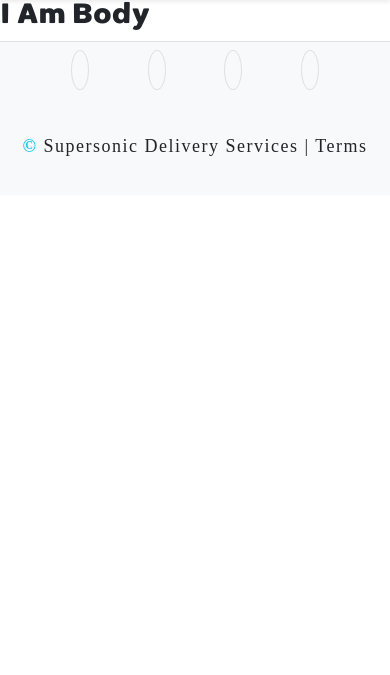
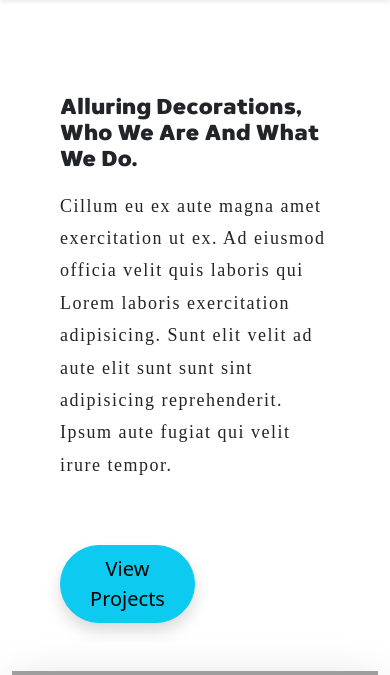
Before and after one commit to ndmichael/alluring-decors, a Flask app: page /about/ in a window 390 px wide. Shown: the part 74-749 px from the top of the page. Before the commit the page ends 230 px from the top, so only its background shows below. Run offline with Flask 2, Linux system fonts and the light colour scheme; some libraries are stand-ins or nearby versions; grey boxes are pictures that could not be loaded.

Commit message:
added content in the about page

```diff
--- a/templates/about.html
+++ b/templates/about.html
@@ -2,5 +2,33 @@
 
 
 {% block content %}
-    <h1> I am Body </h1>
+    <section>
+        <div class="container py-5">
+            <div class="row">
+                <div class="col-12 col-md-6">
+                    <div class="p-5">
+                    <h4>
+                        Alluring Decorations, Who we are and What we do.
+                    </h4>
+                    <p class="pt-2 pb-5">
+                        Cillum eu ex aute magna amet exercitation ut ex.
+                        Ad eiusmod officia velit quis laboris qui Lorem laboris exercitation adipisicing.
+                        Sunt elit velit ad aute elit sunt sunt sint adipisicing reprehenderit.
+                        Ipsum aute fugiat qui velit irure tempor.
+                    </p>
+                    <div>
+                        <a href="#" class=" d-grid col-6 shadow btn btn-lg btn-block btn-info rounded-pill">
+                            View Projects
+                        </a>
+                    </div>
+                </div>
+                </div>
+                <div class="col-12 col-md-6">
+                    <div>
+                        <img src="{{url_for('static',filename='images/project1.jpg')}}" alt="" class="img-fluid shadow-lg" />
+                    </div>
+                </div>
+            </div>
+        </div>
+    </section>
 {% endblock content %}
```
